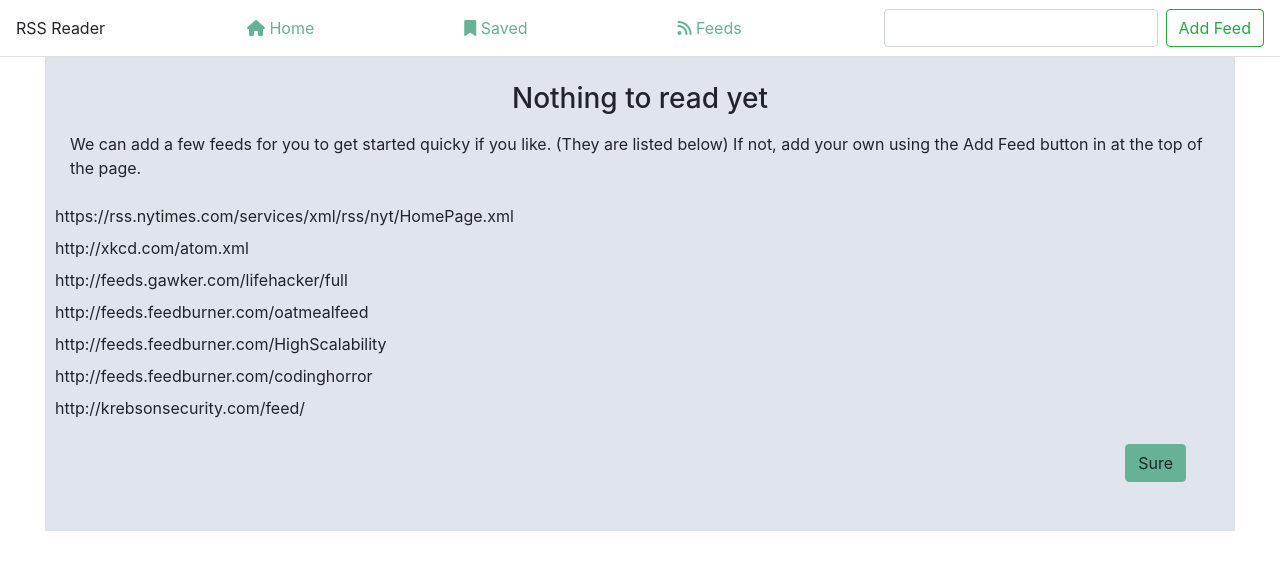
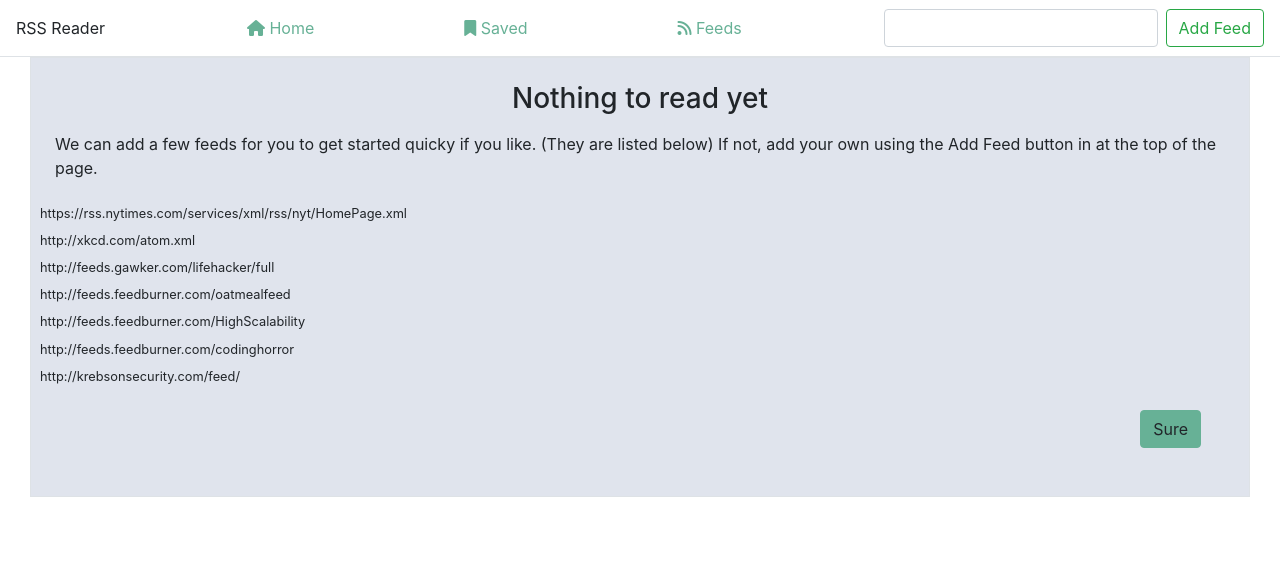
Before and after one commit to guygrigsby/react-rss, a React (Create React App) app: page / in a window 1280 px wide. Shown: the top 570 px of the page. Built offline with nearby package versions, Linux system fonts and the light colour scheme.

Commit message:
fixed overflow

```diff
--- a/src/components/FeedExamples.js
+++ b/src/components/FeedExamples.js
@@ -13,8 +13,7 @@
 
 const FeedExamples = ({ setFeeds, setModal }) => {
   return (
-    <div className="col-lg">
-      <div className="p-4 s-2 border bg-light">
+    <div className="col-lg p-4 s-2 border bg-light overflow-hidden">
       <h3 className="text-center text-wrap pb-2">{'Nothing to read yet'}</h3>
       <p className="d-block ">
         {
@@ -22,9 +21,9 @@
         }
       </p>
       {feeds.map((feed, idx) => (
-          <span className="row pt-2 boarder" key={`${idx}-examplefeed`}>
+        <small className="row pt-2" key={`${idx}-examplefeed`}>
           {feed}
-          </span>
+        </small>
       ))}
       <div className="row m-4">
         <button
@@ -36,7 +35,6 @@
         </button>
       </div>
     </div>
-    </div>
   )
 }
 
--- a/src/pages/Home.js
+++ b/src/pages/Home.js
@@ -40,7 +40,7 @@
     <div className="container-fluid">
       <div className="col">
         {feeds && feeds.length > 0 ? (
-          <div className="col">{<FeedList {...props} />}</div>
+          <FeedList {...props} />
         ) : (
           <FeedExamples setFeeds={setFeeds} setModal={setModal} />
         )}
```
Lines whose indentation alone changed are shown as unchanged.
